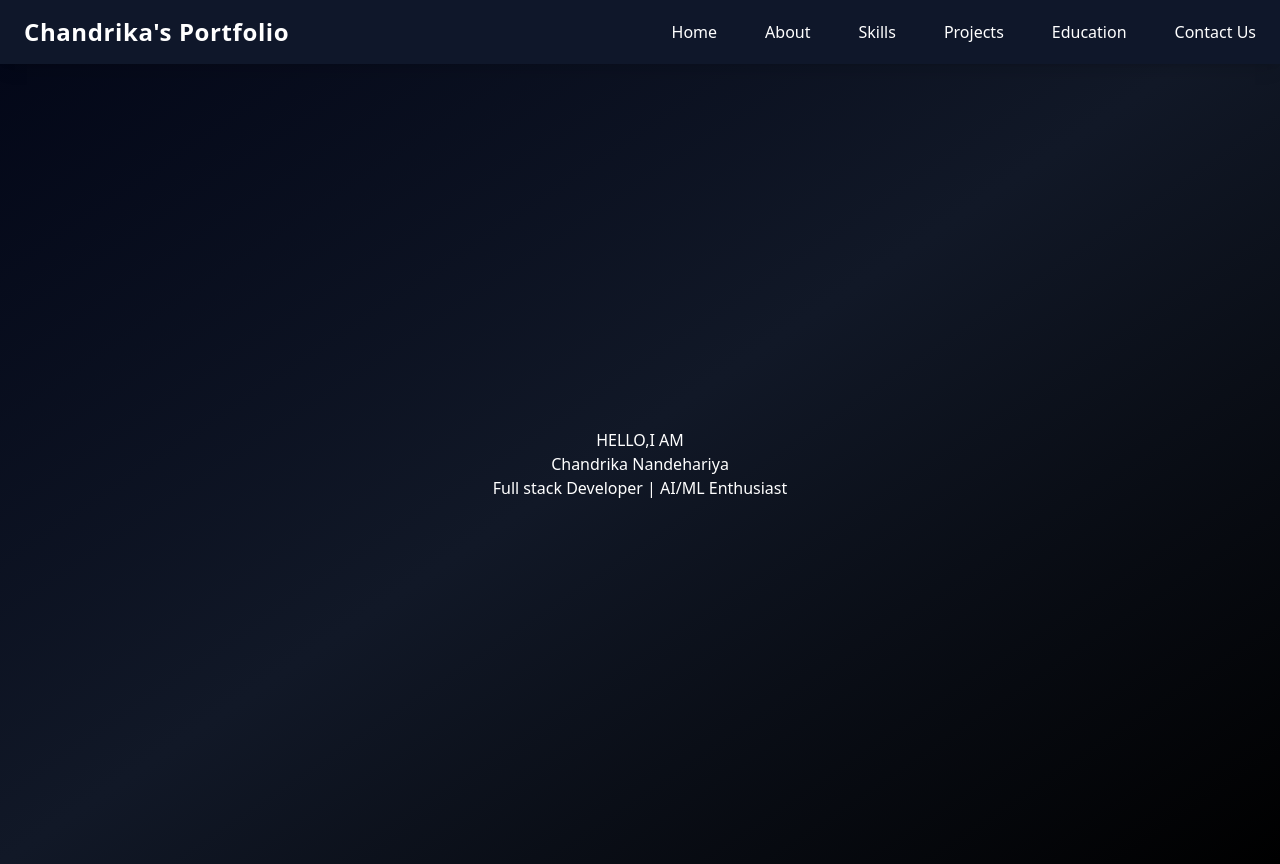
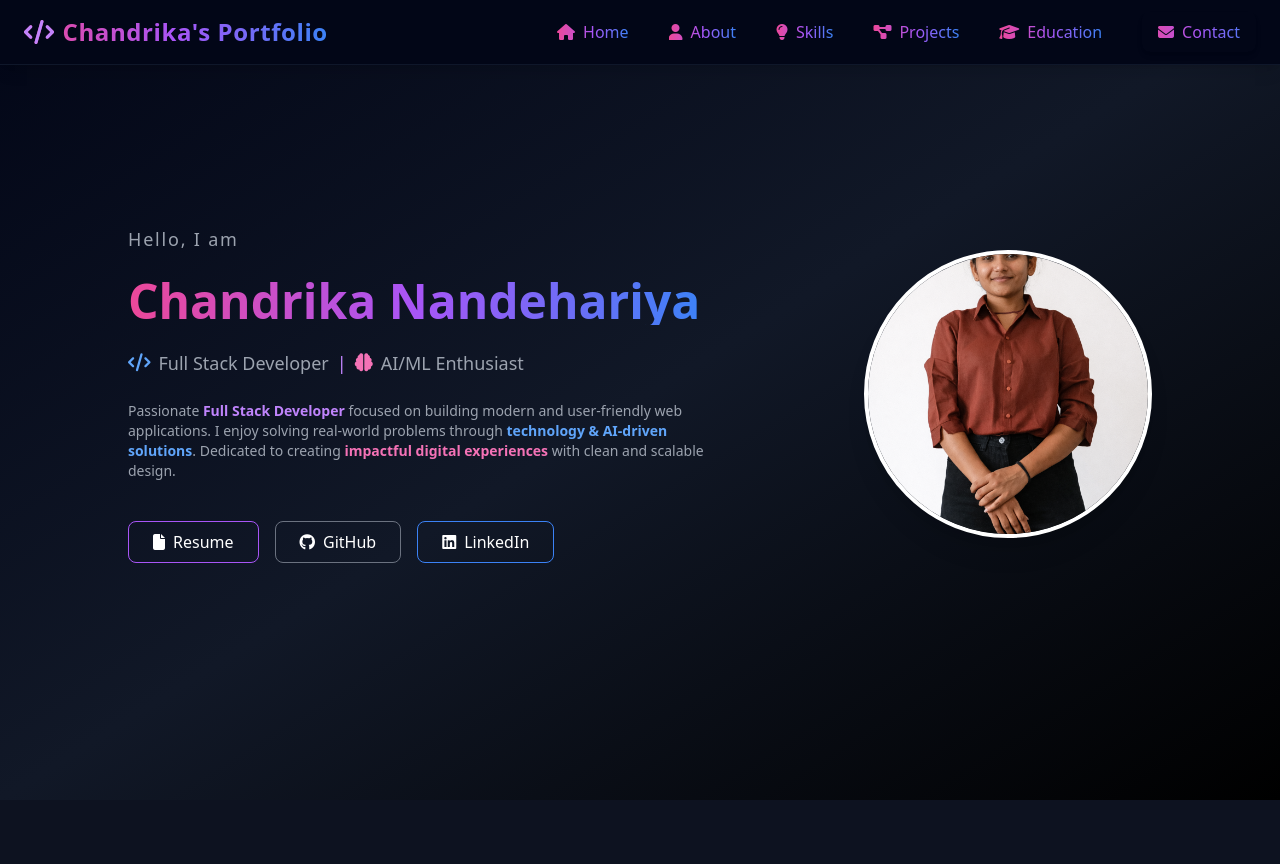
Before and after one commit to chandrika018/portfolio-django, a Django app: page / in a window 1280 px wide. After the commit the page ends 800 px from the top, so only its background shows below. Run offline with Django 5.2, Linux system fonts and the light colour scheme; some libraries are stand-ins or nearby versions.

Commit message:
convert home page into responsive design

```diff
--- a/firstdjango/settings.py
+++ b/firstdjango/settings.py
@@ -117,10 +117,12 @@ USE_TZ = True
 # Static files (CSS, JavaScript, Images)
 # https://docs.djangoproject.com/en/6.0/howto/static-files/
 
-STATIC_URL = 'static/'
+STATIC_URL = '/static/'
 
 # added manualy
 
 STATICFILES_DIRS = [
    os.path.join(BASE_DIR / "static",)
 ]
+
+STATIC_ROOT = BASE_DIR / "staticfiles"
--- a/home/urls.py
+++ b/home/urls.py
@@ -1,5 +1,7 @@
 from django.urls import path
 from . import views
+from django.conf import settings
+from django.conf.urls.static import static
 
 
 urlpatterns = [
@@ -11,3 +13,6 @@ urlpatterns = [
     path('contact',views.contact,name='contact')
 
 ]
+
+
+urlpatterns += static(settings.STATIC_URL, document_root=settings.STATIC_ROOT)
--- a/templates/base.html
+++ b/templates/base.html
@@ -1,8 +1,8 @@
-
 {% load static %}
 
 <!doctype html>
 <html lang="en">
+
     <head>
         <meta charset="utf-8">
         <meta name="viewport" content="width=device-width, initial-scale=1">
@@ -14,28 +14,73 @@
             <meta name="viewport" content="width=device-width, initial-scale=1">
             <title>Chandrika's Portfolio</title>
             <script src="https://cdn.tailwindcss.com"></script>
+            <link href="https://cdnjs.cloudflare.com/ajax/libs/font-awesome/6.5.1/css/all.min.css" rel="stylesheet">
         </head>
 
     <body class="min-h-screen bg-gradient-to-br from-slate-950 via-gray-900 to-black">
-        <nav class="bg-slate-900 shadow-lg">
+        <nav class="bg-slate-950  shadow-lg sticky top-0 z-50 border-b border-slate-900">
             <div class="max-w-7xl mx-auto px-6">
 
                 <div class="flex justify-between items-center h-16">
 
                     <!-- Logo -->
-                    <h1 class="text-white text-2xl font-bold tracking-wide">
+                    <h1 class="bg-gradient-to-r from-pink-500 via-purple-500 to-blue-500
+                text-transparent bg-clip-text text-2xl font-bold tracking-wide flex items-center gap-2">
+                        <i class="fa-solid fa-code text-purple-400"></i>
                         Chandrika's Portfolio
                     </h1>
 
                     <!-- Menu -->
-                    <ul class="flex space-x-12 text-white font-medium">
-                        <li><a href="/" class="hover:text-yellow-300 transition duration-300  ">Home</a></li>
-                        <li><a href="/about" class="hover:text-yellow-300 transition duration-300">About</a></li>
-                        <li><a href="/skills" class="hover:text-yellow-300 transition duration-300">Skills</a></li>
-                        <li><a href="/projects" class="hover:text-yellow-300 transition duration-300">Projects</a></li>
-                        <li><a href="/education" class="hover:text-yellow-300 transition duration-300">Education</a>
+                    <ul class="flex space-x-10 text-white font-medium items-center">
+
+                        <li>
+                            <a href="/"
+                                class="flex items-center gap-2 bg-gradient-to-r from-pink-500 via-purple-500 to-blue-500
+                text-transparent bg-clip-text transition duration-300 hover:scale-105">
+                                <i class="fa-solid fa-house"></i> Home
+                            </a>
                         </li>
-                        <li><a href="/contact" class="hover:text-yellow-300 transition duration-300">Contact Us</a></li>
+
+                        <li>
+                            <a href="/about"
+                                class="flex items-center gap-2 bg-gradient-to-r from-pink-500 via-purple-500 to-blue-500
+                text-transparent bg-clip-text transition duration-300 hover:scale-105">
+                                <i class="fa-solid fa-user"></i> About
+                            </a>
+                        </li>
+
+                        <li>
+                            <a href="/skills"
+                                class="flex items-center gap-2 bg-gradient-to-r from-pink-500 via-purple-500 to-blue-500
+                text-transparent bg-clip-text transition duration-300 hover:scale-105">
+                                <i class="fa-solid fa-lightbulb"></i> Skills
+                            </a>
+                        </li>
+
+                        <li>
+                            <a href="/projects"
+                                class="flex items-center gap-2 bg-gradient-to-r from-pink-500 via-purple-500 to-blue-500
+                text-transparent bg-clip-text transition duration-300 hover:scale-105">
+                                <i class="fa-solid fa-diagram-project"></i> Projects
+                            </a>
+                        </li>
+
+                        <li>
+                            <a href="/education"
+                                class="flex items-center gap-2 bg-gradient-to-r from-pink-500 via-purple-500 to-blue-500
+                text-transparent bg-clip-text transition duration-300 hover:scale-105">
+                                <i class="fa-solid fa-graduation-cap"></i> Education
+                            </a>
+                        </li>
+
+                        <li>
+                            <a href="/contact"
+                                class="flex items-center gap-2 px-4 py-2 bg-gradient-to-r from-pink-500 via-purple-500 to-blue-500
+                text-transparent bg-clip-text rounded-lg hover:bg-purple-500 transition duration-300 shadow-md hover:shadow-purple-500/50">
+                                <i class="fa-solid fa-envelope"></i> Contact
+                            </a>
+                        </li>
+
                     </ul>
 
                 </div>
@@ -43,19 +88,8 @@
             </div>
         </nav>
         {% block body %}
-         <div class="flex ">
-            <div class="text-white border-3 p-4 m-4">
-                <h3 class="">HELLO,I AM</h3>
-                <h2>Chandrika Nandehariya</h2>
-                <p>Full stack Developer | AI/ML Enthusiast</p>
-                <button class="p-2 border-2 rounded bg-white-900">Resume</button>
-                <button class="p-3 border-2 rounded bg-slate-900">Github</button>
-                <button class="p-3 border-2 rounded bg-slate-900">Linkdin</button>
-            </div>
-            <div class="h-200 border-4 ">
-                <img src="phpto.png" alt="Profile Picture">
-            </div>
-         </div>
+
+
         {% endblock body %}
 
 
@@ -63,4 +97,5 @@
         <script src="https://cdn.jsdelivr.net/npm/bootstrap@5.3.8/dist/js/bootstrap.bundle.min.js"></script>
 
     </body>
+
 </html>
--- a/templates/index.html
+++ b/templates/index.html
@@ -1,17 +1,82 @@
 {% extends "base.html" %}
+{% load static %}
 
 {% block body %}
+<div class=" flex items-center justify-center px-6 md:px-20 my-40">
 
-         <div class="min-h-screen flex items-center justify-center">
-            <div class="text-white text-center">
-                <h3>HELLO,I AM</h3>
-                <h2>Chandrika Nandehariya</h2>
-                <p>Full stack Developer | AI/ML Enthusiast</p>
-            </div>
-            <div class="">
+    <div class="flex flex-col-reverse md:flex-row items-center justify-between w-full max-w-5xl gap-15">
+
+        <!-- TEXT SECTION -->
+        <div class="text-white space-y-6 text-center md:text-left">
+
+            <h3 class="text-gray-400 tracking-widest text-lg">
+                Hello, I am
+            </h3>
+
+            <h1 class="text-4xl md:text-5xl font-extrabold leading-tight
+                bg-gradient-to-r from-pink-500 via-purple-500 to-blue-500
+                text-transparent bg-clip-text">
+                Chandrika Nandehariya
+            </h1>
+
+            <p class="text-gray-400 text-lg flex flex-wrap items-center justify-center md:justify-start gap-2">
+                <i class="fa-solid fa-code text-blue-400"></i>
+                Full Stack Developer
+                <span class="text-purple-400">|</span>
+                <i class="fa-solid fa-brain text-pink-400"></i>
+                AI/ML Enthusiast
+            </p>
+            <p class="text-gray-400 text-xs md:text-sm leading-relaxed max-w-xl mt-4">
+                Passionate <span class="text-purple-400 font-semibold">Full Stack Developer</span> focused on building
+                modern and user-friendly web applications.
+                I enjoy solving real-world problems through <span class="text-blue-400 font-semibold">technology &
+                    AI-driven solutions</span>.
+                Dedicated to creating <span class="text-pink-400 font-semibold">impactful digital experiences</span>
+                with clean and scalable design.
+            </p>
+
+            <!-- BUTTONS -->
+            <div class="flex flex-wrap gap-4 justify-center md:justify-start pt-4">
+
+                <button class="flex items-center gap-2 px-6 py-2 border border-purple-500 rounded-lg
+                hover:bg-purple-500 hover:text-white transition duration-300">
+
+                    <i class="fa-solid fa-file"></i>
+                    Resume
+                </button>
+
+                <button class="flex items-center gap-2 px-6 py-2 border border-gray-500 rounded-lg
+                hover:bg-gray-700 transition duration-300">
+
+                    <i class="fa-brands fa-github"></i>
+                    GitHub
+                </button>
+
+                <button class="flex items-center gap-2 px-6 py-2 border border-blue-500 rounded-lg
+                hover:bg-blue-600 transition duration-300">
+
+                    <i class="fa-brands fa-linkedin"></i>
+                    LinkedIn
+                </button>
 
             </div>
-         </div>
+        </div>
 
+        <!-- IMAGE SECTION -->
+        <div class="relative flex items-center justify-center">
 
+            <!-- Soft Glow -->
+            <div class="absolute w-72 h-72 bg-gradient-to-r from-pink-500 via-purple-500 to-blue-500
+                text-transparent bg-clip-text rounded-full blur-3xl opacity-20"></div>
+
+            <!-- Profile Image -->
+            <img src="{% static 'images/image.png' %}" class="relative w-72 h-72 md:w-72 md:h-86 object-cover rounded-full
+                 border-4 border-white shadow-xl
+                 hover:scale-105 transition duration-500">
+
+        </div>
+
+    </div>
+
+</div>
 {% endblock body %}
```
Also changed, not shown: static/css/style.css (deleted, +0 -14 lines), static/images/image.png (added). Lines whose indentation alone changed are shown as unchanged.
